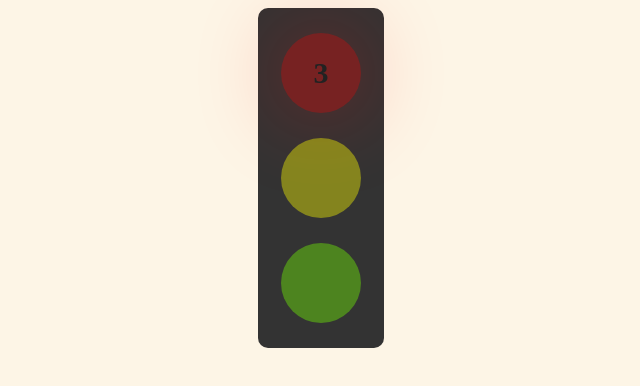
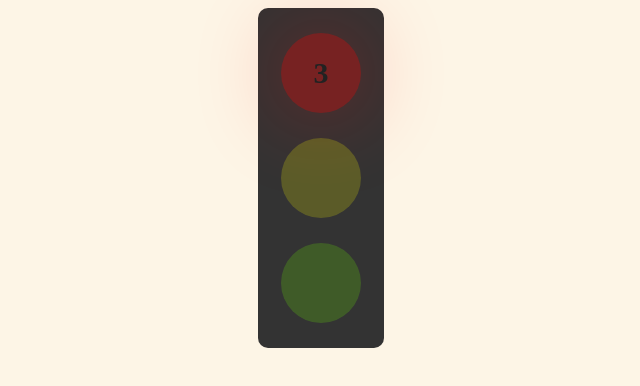
Before and after one commit to Dagger00/tct, a Vue app: page /1 in a window 1280 px wide. Shown: the top 386 px of the page, without its empty margins (319-959 px from the left). Built offline with nearby package versions, Linux system fonts and the light colour scheme.

Commit message:
make opacity lower

```diff
--- a/src/components/Light.vue
+++ b/src/components/Light.vue
@@ -61,7 +61,7 @@
     width: 80px;
     height: 80px;
     border-radius: 50%;
-    opacity: 0.4;
+    opacity: 0.2;
   }
 
   div:last-child {
```
